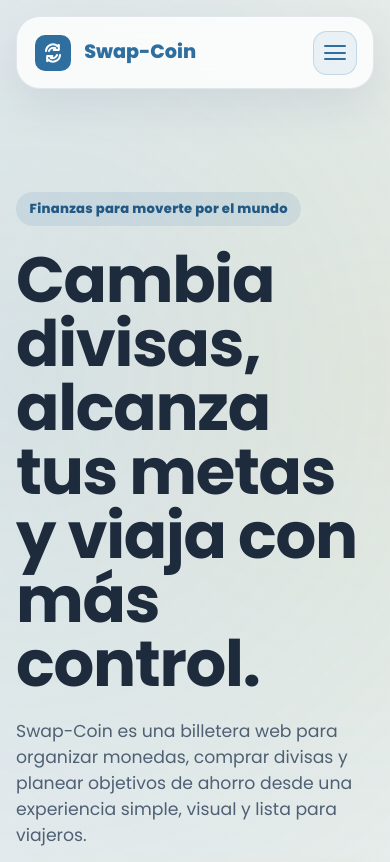
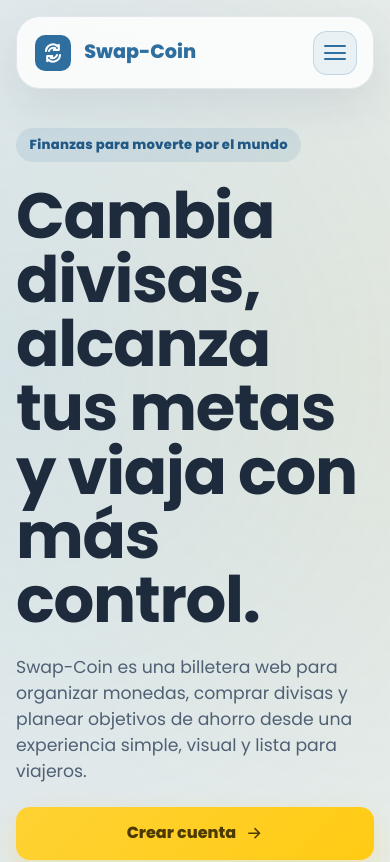
Before and after one commit to swapcoinn-droid/Swap-Coin-Frontend, a React (Vite) app: page / in a window 390 px wide. Shown: the top 862 px of the page. Built offline with nearby package versions, Linux system fonts and the light colour scheme.

Commit message:
style: tighten mobile public page spacing

```diff
--- a/src/pages/auth/login-page.css
+++ b/src/pages/auth/login-page.css
@@ -237,7 +237,7 @@
 @media (max-width: 560px) {
   .login-page {
     align-items: start;
-    padding: 12rem 1rem 0;
+    padding: 7rem 1rem 0;
   }
 
   .login-copy__stats {
--- a/src/pages/auth/register-page.css
+++ b/src/pages/auth/register-page.css
@@ -220,7 +220,7 @@
 @media (max-width: 560px) {
   .register-page {
     align-items: start;
-    padding: 12rem 1rem 0;
+    padding: 7rem 1rem 0;
   }
 
   .register-copy__stats {
--- a/src/pages/landing/landing-page.css
+++ b/src/pages/landing/landing-page.css
@@ -362,7 +362,7 @@
 
   .landing-hero {
     min-height: auto;
-    padding-top: 12rem;
+    padding-top: 8rem;
   }
 
   .landing-metrics,
```
